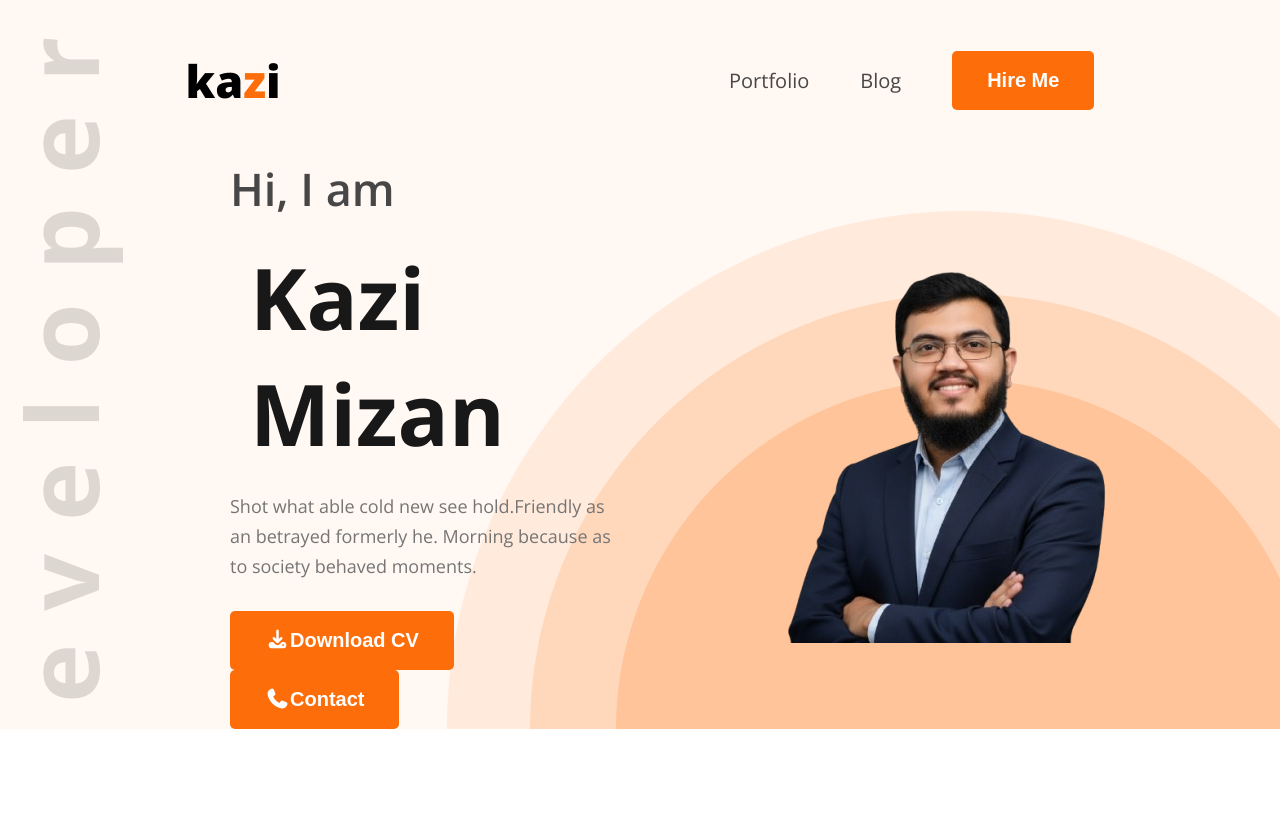
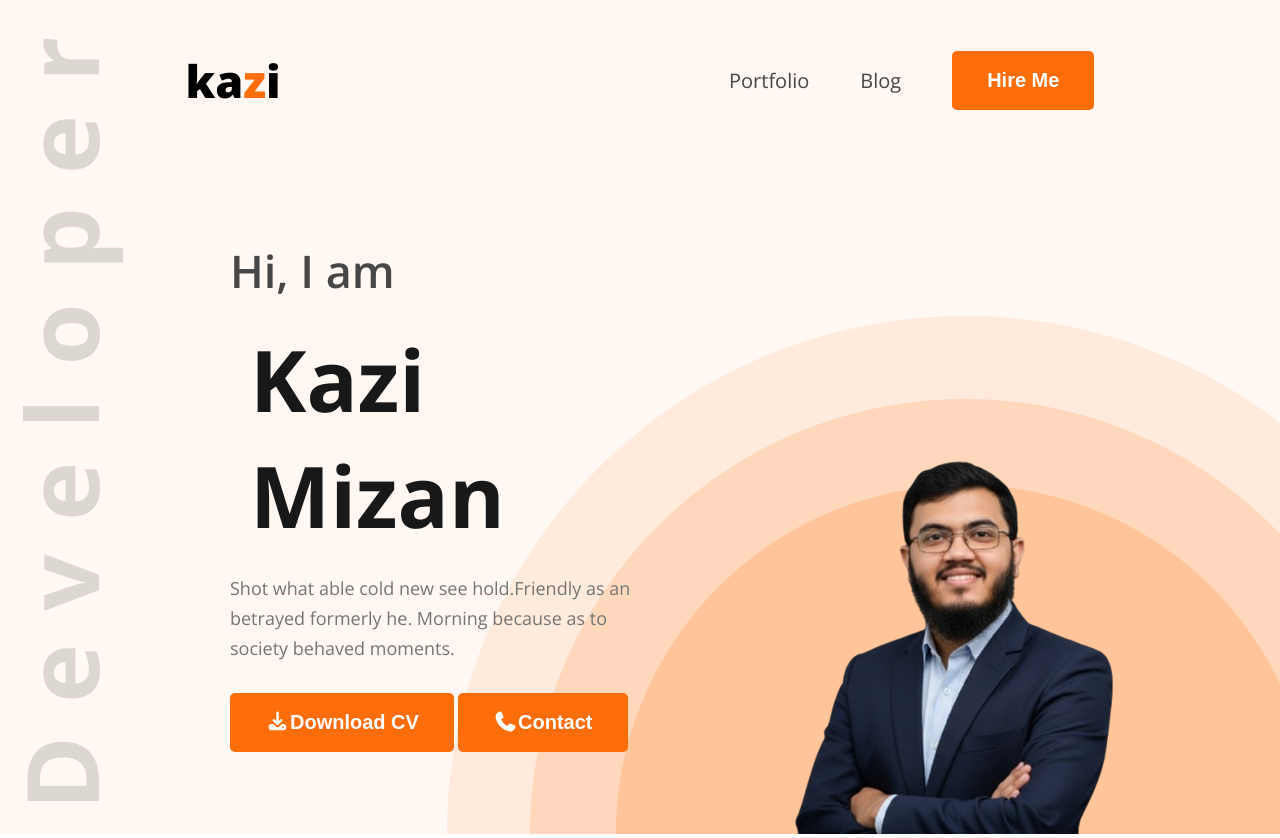
Before and after one commit to kazimizan77/my-first-portfolio, a plain HTML site: page index.html in a window 1280 px wide. Shown: the top 838 px of the page. Drawn offline with nearby package versions, Linux system fonts and the light colour scheme.

Commit message:
final update

```diff
--- a/index.html
+++ b/index.html
@@ -39,7 +39,7 @@
                 </div>
             </div>
             <div class="banner-img"></div>
-            <img src="images/kazi-removebg-preview.png" alt="">
+            <img src="images/kazi-removebg-preview2.png" alt="">
         </section>
     </header>
 
```
Also changed, not shown: images/kazi-removebg-preview2.png (added).
